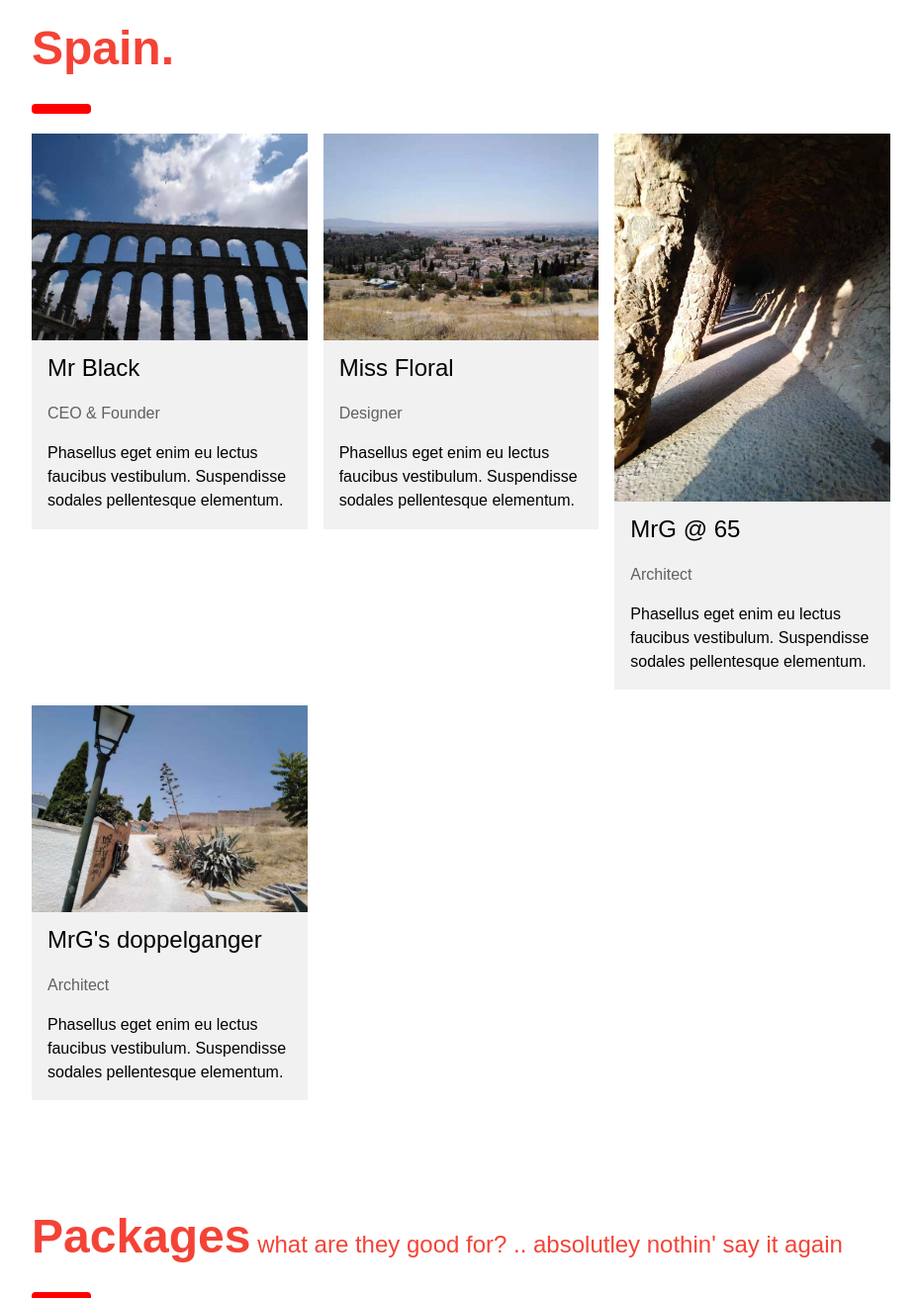
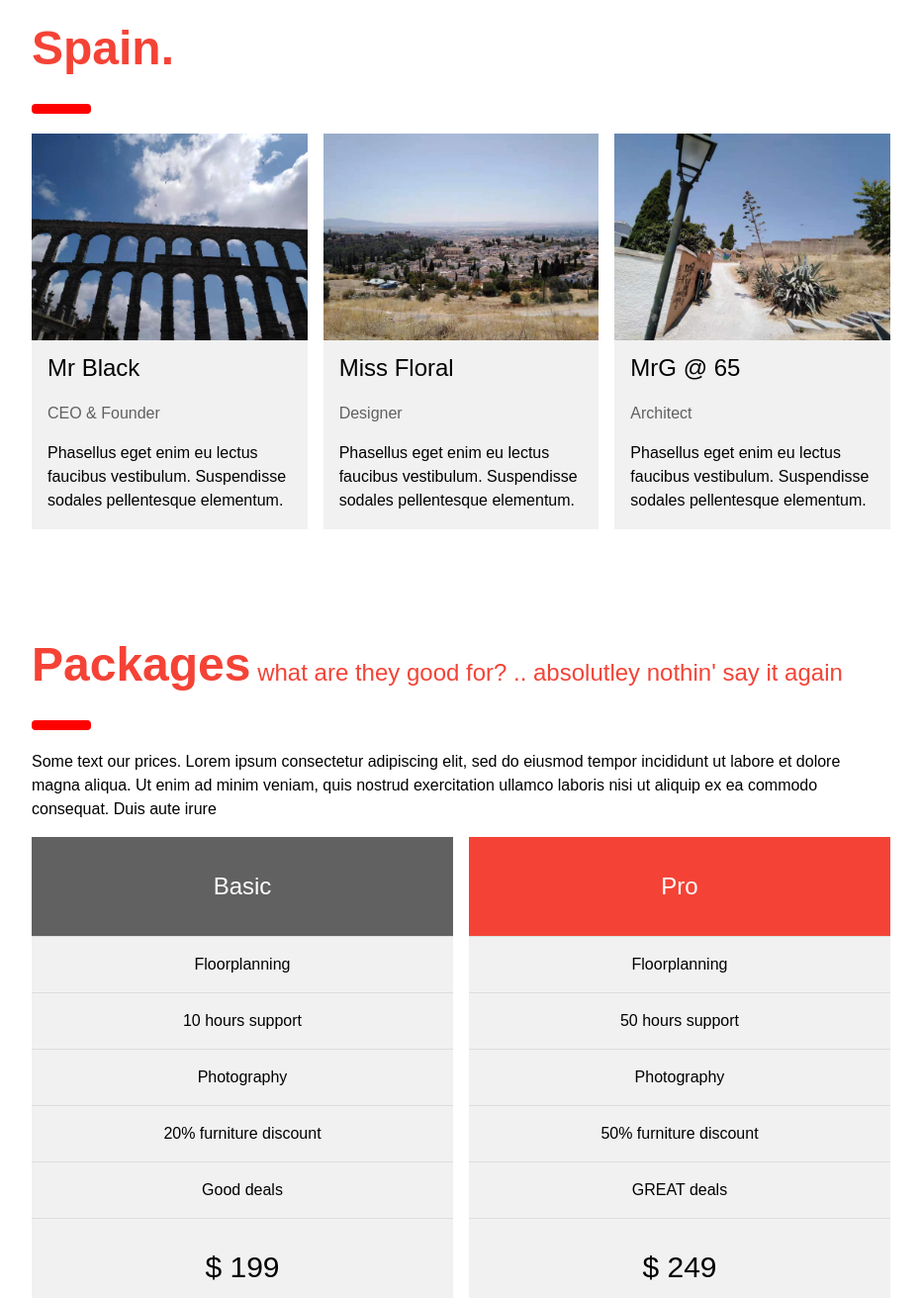
Before and after one commit to MrG-BSN/yvonne.github.io, a plain HTML site: page index.html in a window 1280 px wide. Shown: the part 2472-3784 px from the top of the page at 99% size, without its empty margins (324-1255 px from the left). Drawn offline with Linux system fonts and the light colour scheme; a web font is replaced by a local one.

Commit message:
Update index.html

```diff
--- a/index.html
+++ b/index.html
@@ -121,19 +121,9 @@ body {font-size:16px;}
     </div>
     <div class="w3-col m4 w3-margin-bottom">
       <div class="w3-light-grey">
-        <img src="spain4.jpg" alt="Mike" style="width:100%">
+        <img src="spain5.jpg" alt="Mike" style="width:100%">
         <div class="w3-container">
           <h3>MrG @ 65</h3>
-          <p class="w3-opacity">Architect</p>
-          <p>Phasellus eget enim eu lectus faucibus vestibulum. Suspendisse sodales pellentesque elementum.</p>
-        </div>
-      </div>
-    </div>
-     <div class="w3-col m4 w3-margin-bottom">
-      <div class="w3-light-grey">
-        <img src="spain5.jpg" alt="Mike" style="width:100%">
-        <div class="w3-container">
-          <h3>MrG's doppelganger</h3>
           <p class="w3-opacity">Architect</p>
           <p>Phasellus eget enim eu lectus faucibus vestibulum. Suspendisse sodales pellentesque elementum.</p>
         </div>
```
